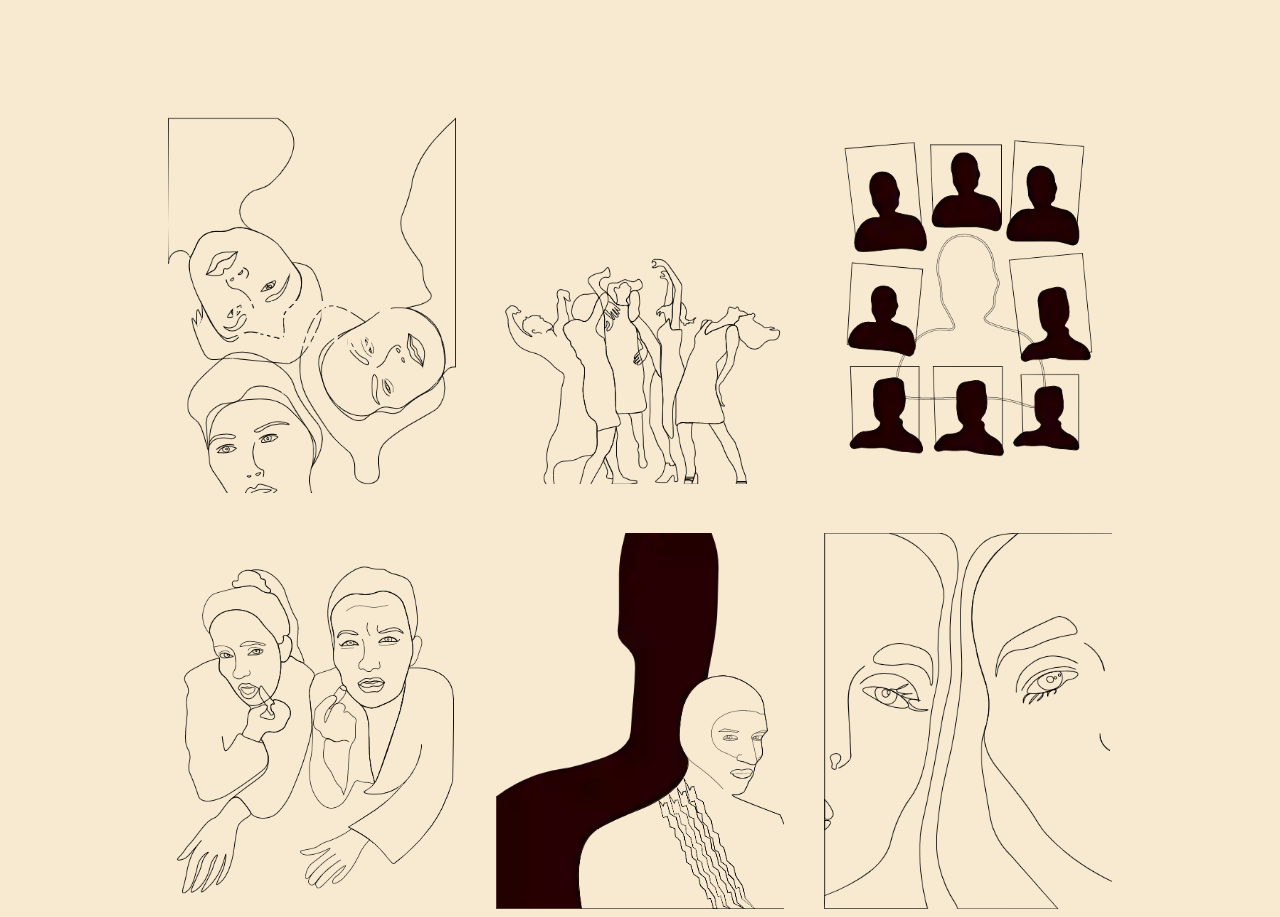
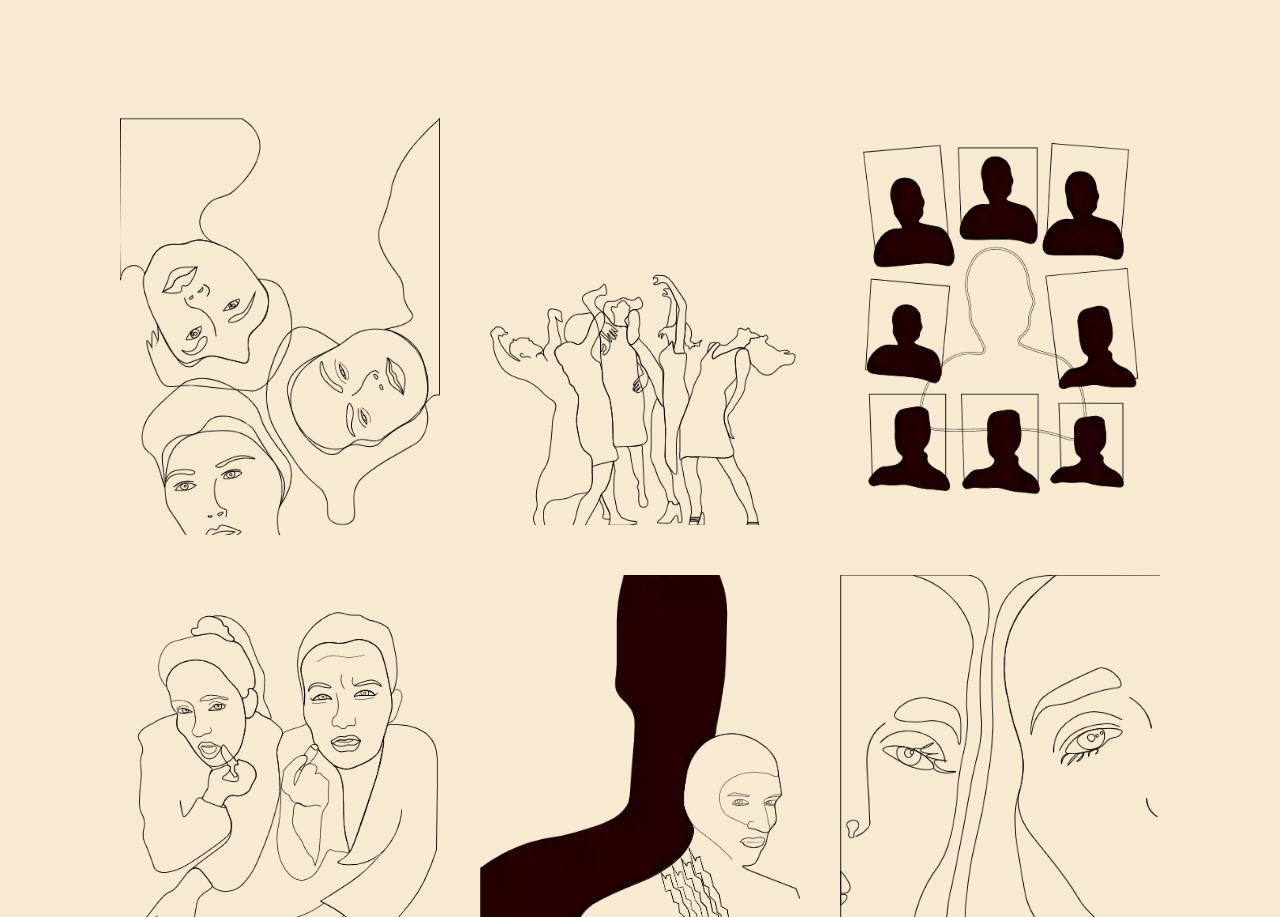
Before and after one commit to nynnerasch/Vildskud, a website built with Vite: page src/forestillinger.html in a window 1280 px wide. Shown: the part 183-1100 px from the top of the page. Built offline with nearby package versions, Linux system fonts and the light colour scheme.

Commit message:
større billeder

```diff
--- a/src/forestillinger.html
+++ b/src/forestillinger.html
@@ -18,12 +18,12 @@
         <div class="flex justify-center hover:bg-orange hover:opacity-80">
           <a href="index.html">
             <img
-              class="relative w-72"
+              class="w-72 lg:w-80"
               src="SVGvildskud/Artboard 28.webp"
               alt="frygten"
           /></a>
           <div
-            class="opacity-0duration-300 absolute pt-44 text-center text-2xl font-bold text-sand hover:opacity-100"
+            class="absolute pt-44 text-center text-2xl font-bold text-sand opacity-0 duration-300 hover:opacity-100"
           >
             FRYGTEN FOR <br />
             IKKE AT LEVE
@@ -35,7 +35,7 @@
         >
           <a href="index.html">
             <img
-              class="w-72"
+              class="w-72 lg:w-80"
               src="SVGvildskud/Artboard 33.webp"
               alt="det levende rum"
           /></a>
@@ -48,7 +48,7 @@
         <div class="flex justify-center hover:bg-brun">
           <a href="index.html">
             <img
-              class="w-72"
+              class="w-72 lg:w-80"
               src="SVGvildskud/Artboard 34.webp"
               alt="mand ligger som mand har redt"
           /></a>
@@ -64,7 +64,11 @@
       <div class="mx-10 justify-center gap-10 pt-10 md:flex">
         <div class="flex justify-center hover:bg-red">
           <a href="index.html">
-            <img class="w-72" src="SVGvildskud/Artboard 51.webp" alt="mand" />
+            <img
+              class="w-72 lg:w-80"
+              src="SVGvildskud/Artboard 51.webp"
+              alt="mand"
+            />
           </a>
           <div
             class="absolute pt-44 text-2xl font-bold text-sand opacity-0 duration-300 hover:opacity-80"
@@ -76,7 +80,7 @@
         <div class="flex justify-center hover:bg-blå">
           <a href="index.html">
             <img
-              class="w-72"
+              class="w-72 lg:w-80"
               src="SVGvildskud/Artboard 7 copy 2_2.webp"
               alt="wf"
           /></a>
@@ -90,7 +94,7 @@
         <div class="flex justify-center hover:bg-pink hover:opacity-80">
           <a href="index.html">
             <img
-              class="w-72"
+              class="w-72 lg:w-80"
               src="SVGvildskud/Artboard 7 copy 2_1.webp"
               alt="mand"
           /></a>
```
